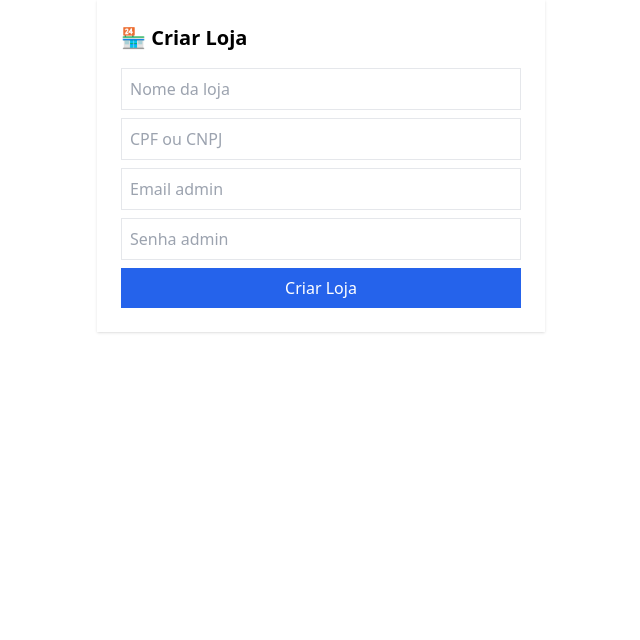
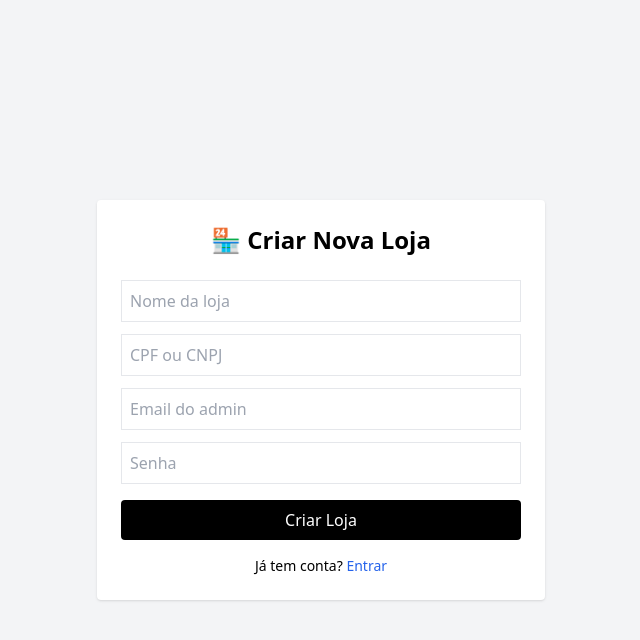
Before and after one commit to Nichollas6/fluxo-caixa, a React (Vite) app in the folder vite-project/: page /criar-loja in a window 1280 px wide. Shown: the top 640 px of the page, without its empty margins (319-959 px from the left). Built offline with nearby package versions, Linux system fonts and the light colour scheme.

Commit message:
erro real3

```diff
--- a/vite-project/src/pages/CriarLoja.jsx
+++ b/vite-project/src/pages/CriarLoja.jsx
@@ -1,71 +1,135 @@
 import { useState } from "react";
+import { useNavigate } from "react-router-dom";
 import api from "../services/api";
 
 export default function CriarLoja() {
-  const [nome, setNome] = useState("");
-  const [documento, setDocumento] = useState("");
-  const [email, setEmail] = useState("");
-  const [senha, setSenha] = useState("");
+  const [form, setForm] = useState({
+    nome: "",
+    documento: "",
+    email: "",
+    senha: ""
+  });
 
-  async function criar() {
+  const [loading, setLoading] = useState(false);
+  const navigate = useNavigate();
+
+  function handleChange(e) {
+    setForm({
+      ...form,
+      [e.target.name]: e.target.value
+    });
+  }
+
+  async function handleSubmit(e) {
+    e.preventDefault();
+
+    console.log("🔥 BOTÃO CLICADO", form);
+
+    // 🔥 validação simples
+    if (!form.nome || !form.documento || !form.email || !form.senha) {
+      alert("Preencha todos os campos");
+      return;
+    }
+
     try {
-      await api.post("/lojas/criar", {
-        nome,
-        documento,
-        email,
-        senha
-      });
+      setLoading(true);
+
+      console.log("🚀 enviando pro backend...");
+
+      const res = await api.post("/loja/criar", form);
+
+      console.log("✅ RESPOSTA:", res.data);
 
       alert("Loja criada com sucesso!");
 
-      setNome("");
-      setDocumento("");
-      setEmail("");
-      setSenha("");
+      localStorage.setItem("token", res.data.token);
+localStorage.setItem("user", JSON.stringify(res.data.user));
+
+navigate("/");
 
     } catch (err) {
-      alert(err.response?.data?.erro || "Erro");
+      console.log("❌ ERRO COMPLETO:", err);
+      console.log("❌ RESPONSE:", err.response);
+
+      const mensagem =
+        err.response?.data?.mensagem ||
+        err.response?.data ||
+        err.message ||
+        "Erro ao criar loja";
+
+      alert(typeof mensagem === "string" ? mensagem : JSON.stringify(mensagem));
+
+    } finally {
+      setLoading(false);
     }
   }
 
   return (
-    <div className="p-6 max-w-md mx-auto bg-white shadow">
+    <div className="min-h-screen bg-gray-100 flex items-center justify-center p-4">
 
-      <h1 className="text-xl font-bold mb-4">
-        🏪 Criar Loja
+      <form
+        onSubmit={handleSubmit}
+        className="bg-white p-6 rounded shadow w-full max-w-md"
+      >
+        <h1 className="text-2xl font-bold mb-6 text-center">
+          🏪 Criar Nova Loja
         </h1>
 
         <input
+          type="text"
+          name="nome"
           placeholder="Nome da loja"
-        className="border p-2 w-full mb-2"
-        onChange={(e) => setNome(e.target.value)}
+          value={form.nome}
+          onChange={handleChange}
+          className="border p-2 w-full mb-3"
         />
 
         <input
+          type="text"
+          name="documento"
           placeholder="CPF ou CNPJ"
-        className="border p-2 w-full mb-2"
-        onChange={(e) => setDocumento(e.target.value)}
+          value={form.documento}
+          onChange={handleChange}
+          className="border p-2 w-full mb-3"
         />
 
         <input
-        placeholder="Email admin"
-        className="border p-2 w-full mb-2"
-        onChange={(e) => setEmail(e.target.value)}
+          type="email"
+          name="email"
+          placeholder="Email do admin"
+          value={form.email}
+          onChange={handleChange}
+          className="border p-2 w-full mb-3"
         />
 
         <input
           type="password"
-        placeholder="Senha admin"
-        className="border p-2 w-full mb-2"
-        onChange={(e) => setSenha(e.target.value)}
+          name="senha"
+          placeholder="Senha"
+          value={form.senha}
+          onChange={handleChange}
+          className="border p-2 w-full mb-4"
         />
 
         <button
-        onClick={criar}
-        className="bg-blue-600 text-white w-full p-2"
+          type="submit"
+          disabled={loading}
+          className="bg-black text-white w-full p-2 rounded"
         >
-        Criar Loja
+          {loading ? "Criando..." : "Criar Loja"}
         </button>
+
+        <p className="text-sm text-center mt-4">
+          Já tem conta?{" "}
+          <span
+            onClick={() => navigate("/login")}
+            className="text-blue-600 cursor-pointer"
+          >
+            Entrar
+          </span>
+        </p>
+
+      </form>
 
     </div>
   );
--- a/vite-project/src/pages/criar-loja.jsx
+++ /dev/null
@@ -1,136 +0,0 @@
-import { useState } from "react";
-import { useNavigate } from "react-router-dom";
-import api from "../services/api";
-
-export default function CriarLoja() {
-  const [form, setForm] = useState({
-    nome: "",
-    documento: "",
-    email: "",
-    senha: ""
-  });
-
-  const [loading, setLoading] = useState(false);
-  const navigate = useNavigate();
-
-  function handleChange(e) {
-    setForm({
-      ...form,
-      [e.target.name]: e.target.value
-    });
-  }
-
-  async function handleSubmit(e) {
-    e.preventDefault();
-
-    console.log("🔥 BOTÃO CLICADO", form);
-
-    // 🔥 validação simples
-    if (!form.nome || !form.documento || !form.email || !form.senha) {
-      alert("Preencha todos os campos");
-      return;
-    }
-
-    try {
-      setLoading(true);
-
-      console.log("🚀 enviando pro backend...");
-
-      const res = await api.post("/loja/criar", form);
-
-      console.log("✅ RESPOSTA:", res.data);
-
-      alert("Loja criada com sucesso!");
-
-      localStorage.setItem("token", res.data.token);
-localStorage.setItem("user", JSON.stringify(res.data.user));
-
-navigate("/");
-
-    } catch (err) {
-      console.log("❌ ERRO COMPLETO:", err);
-      console.log("❌ RESPONSE:", err.response);
-
-      const mensagem =
-        err.response?.data?.mensagem ||
-        err.response?.data ||
-        err.message ||
-        "Erro ao criar loja";
-
-      alert(typeof mensagem === "string" ? mensagem : JSON.stringify(mensagem));
-
-    } finally {
-      setLoading(false);
-    }
-  }
-
-  return (
-    <div className="min-h-screen bg-gray-100 flex items-center justify-center p-4">
-
-      <form
-        onSubmit={handleSubmit}
-        className="bg-white p-6 rounded shadow w-full max-w-md"
-      >
-        <h1 className="text-2xl font-bold mb-6 text-center">
-          🏪 Criar Nova Loja
-        </h1>
-
-        <input
-          type="text"
-          name="nome"
-          placeholder="Nome da loja"
-          value={form.nome}
-          onChange={handleChange}
-          className="border p-2 w-full mb-3"
-        />
-
-        <input
-          type="text"
-          name="documento"
-          placeholder="CPF ou CNPJ"
-          value={form.documento}
-          onChange={handleChange}
-          className="border p-2 w-full mb-3"
-        />
-
-        <input
-          type="email"
-          name="email"
-          placeholder="Email do admin"
-          value={form.email}
-          onChange={handleChange}
-          className="border p-2 w-full mb-3"
-        />
-
-        <input
-          type="password"
-          name="senha"
-          placeholder="Senha"
-          value={form.senha}
-          onChange={handleChange}
-          className="border p-2 w-full mb-4"
-        />
-
-        <button
-          type="submit"
-          disabled={loading}
-          className="bg-black text-white w-full p-2 rounded"
-        >
-          {loading ? "Criando..." : "Criar Loja"}
-        </button>
-
-        <p className="text-sm text-center mt-4">
-          Já tem conta?{" "}
-          <span
-            onClick={() => navigate("/login")}
-            className="text-blue-600 cursor-pointer"
-          >
-            Entrar
-          </span>
-        </p>
-
-      </form>
-
-    </div>
-  );
-}
```
Also changed, not shown: 2 other files (tests, documents, lock files or other folders). Lines whose indentation alone changed are shown as unchanged.
